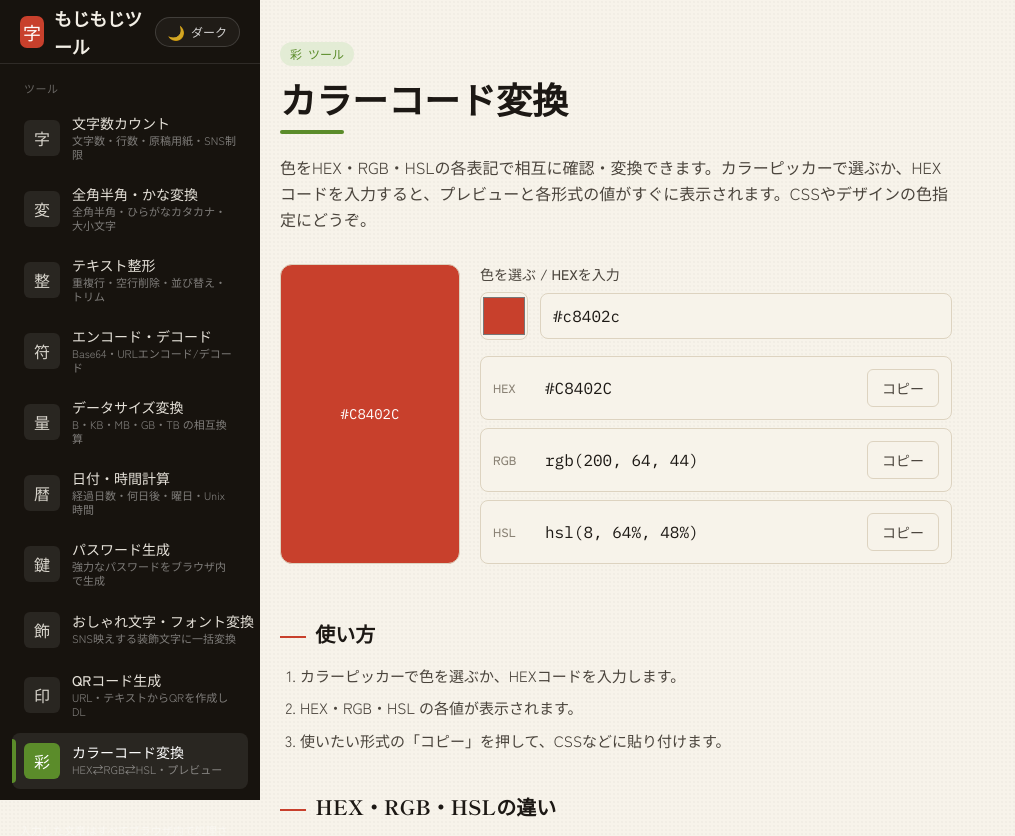
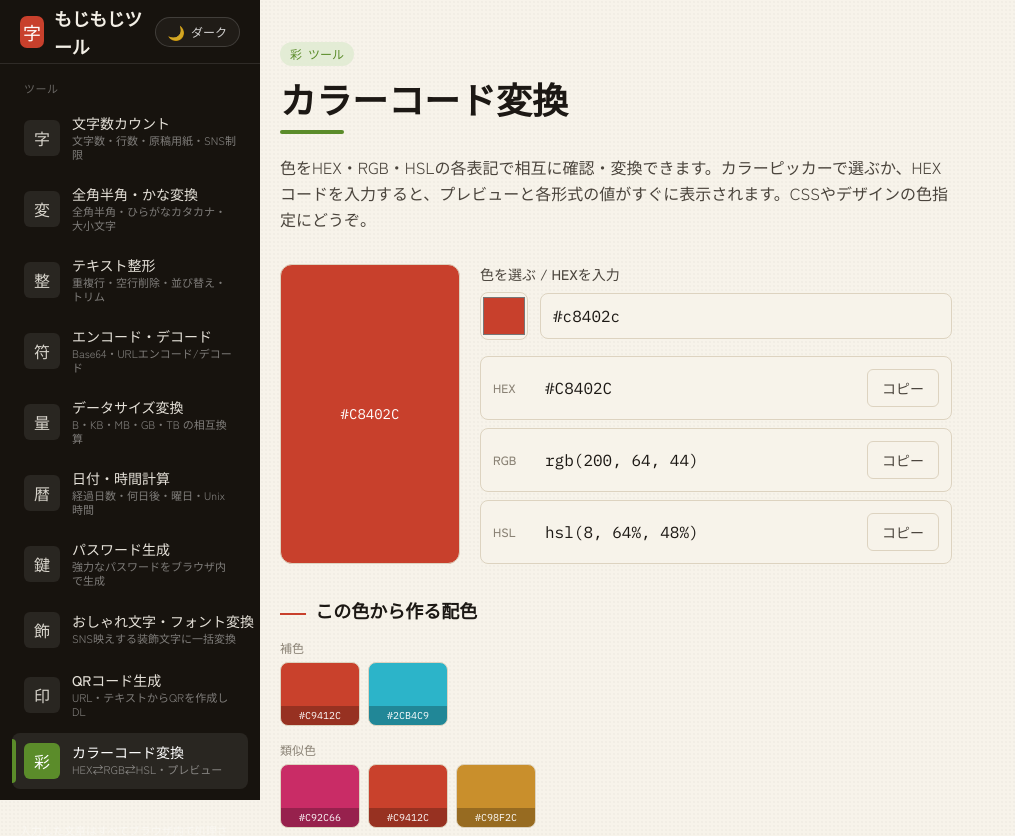
Before and after one commit to 1kuniman/mojicount, a Next.js app: page /color in a window 1280 px wide. Shown: the top 836 px of the page, without its empty margins (0-1015 px from the left). Built offline with nearby package versions, Linux system fonts and the light colour scheme.

Commit message:
小改善：QRロゴ埋め込み・カラー配色提案・おしゃれ文字デコ枠

```diff
--- a/components/ColorTool.tsx
+++ b/components/ColorTool.tsx
@@ -1,6 +1,6 @@
 "use client";
 import { useState } from "react";
-import { parseHex, rgbToHex, rgbString, hslString, readableText, type RGB } from "@/lib/color";
+import { parseHex, rgbToHex, rgbString, hslString, readableText, palette, type RGB } from "@/lib/color";
 import CopyButton from "@/components/CopyButton";
 
 export default function ColorTool() {
@@ -64,6 +64,38 @@ export default function ColorTool() {
           </div>
         </div>
       </div>
+
+      {valid && (
+        <div className="mt-8">
+          <h2 className="font-mincho text-lg font-bold text-ink rule-shu mb-4">この色から作る配色</h2>
+          <div className="space-y-4">
+            {palette(rgb).map((group) => (
+              <div key={group.name}>
+                <div className="text-xs text-ink-faint mb-1.5">{group.name}</div>
+                <div className="flex flex-wrap gap-2">
+                  {group.colors.map((hexColor, i) => (
+                    <button
+                      key={hexColor + i}
+                      onClick={() => setHex(hexColor)}
+                      title={`${hexColor}（クリックで選択）`}
+                      className="group relative w-20 h-16 rounded-lg border border-line overflow-hidden"
+                      style={{ backgroundColor: hexColor }}
+                    >
+                      <span
+                        className="absolute inset-x-0 bottom-0 text-[10px] font-mono py-0.5 text-center"
+                        style={{ backgroundColor: "rgba(0,0,0,0.25)", color: "#fff" }}
+                      >
+                        {hexColor.toUpperCase()}
+                      </span>
+                    </button>
+                  ))}
+                </div>
+              </div>
+            ))}
+          </div>
+          <p className="mt-3 text-xs text-ink-faint">色をクリックすると、その色を選び直せます。</p>
+        </div>
+      )}
     </div>
   );
 }
--- a/components/FancyTool.tsx
+++ b/components/FancyTool.tsx
@@ -1,12 +1,16 @@
 "use client";
 import { useMemo, useState } from "react";
-import { FANCY_STYLES } from "@/lib/fancy";
+import { FANCY_STYLES, FANCY_DECOS } from "@/lib/fancy";
 import CopyButton from "@/components/CopyButton";
 
 export default function FancyTool() {
   const [text, setText] = useState("Ikkei");
   const results = useMemo(
     () => FANCY_STYLES.map((s) => ({ ...s, out: text ? s.transform(text) : "" })),
+    [text]
+  );
+  const decos = useMemo(
+    () => FANCY_DECOS.map((d) => ({ ...d, out: text ? d.wrap(text) : "" })),
     [text]
   );
 
@@ -53,6 +57,20 @@ export default function FancyTool() {
           </div>
         ))}
       </div>
+
+      <div className="mt-8">
+        <h2 className="font-mincho text-lg font-bold text-ink rule-shu mb-3">囲み・デコ枠（日本語もOK）</h2>
+        <div className="space-y-2.5">
+          {decos.map((d) => (
+            <div key={d.key} className="flex items-center gap-3 rounded-xl border border-line bg-paper p-3.5">
+              <div className="min-w-0 flex-1 text-lg text-ink break-all leading-snug min-h-[1.6em]">
+                {d.out || <span className="text-ink-faint text-sm">ここに変換結果が出ます</span>}
+              </div>
+              <CopyButton text={d.out} />
+            </div>
+          ))}
+        </div>
+      </div>
     </div>
   );
 }
--- a/components/QRTool.tsx
+++ b/components/QRTool.tsx
@@ -10,6 +10,7 @@ export default function QRTool() {
   const [ecl, setEcl] = useState<ECL>("M");
   const [fg, setFg] = useState("#1c1814");
   const [bg, setBg] = useState("#ffffff");
+  const [logo, setLogo] = useState<string>("");
   const [error, setError] = useState("");
   const canvasRef = useRef<HTMLCanvasElement>(null);
 
@@ -25,9 +26,47 @@ export default function QRTool() {
       canvas,
       text,
       { width: size, margin: 2, errorCorrectionLevel: ecl, color: { dark: fg, light: bg } },
-      (err) => setError(err ? "生成できませんでした（文字数が多すぎる可能性があります）" : "")
+      (err) => {
+        if (err) {
+          setError("生成できませんでした（文字数が多すぎる可能性があります）");
+          return;
+        }
+        setError("");
+        if (!logo) return;
+        const ctx = canvas.getContext("2d");
+        if (!ctx) return;
+        const img = new Image();
+        img.onload = () => {
+          const s = canvas.width;
+          const box = s * 0.24; // ロゴ領域
+          const pad = box * 0.14;
+          const x = (s - box) / 2;
+          const y = (s - box) / 2;
+          // 白背景（角丸）
+          ctx.fillStyle = bg;
+          const r = box * 0.18;
+          ctx.beginPath();
+          ctx.moveTo(x - pad + r, y - pad);
+          ctx.arcTo(x + box + pad, y - pad, x + box + pad, y + box + pad, r);
+          ctx.arcTo(x + box + pad, y + box + pad, x - pad, y + box + pad, r);
+          ctx.arcTo(x - pad, y + box + pad, x - pad, y - pad, r);
+          ctx.arcTo(x - pad, y - pad, x + box + pad, y - pad, r);
+          ctx.closePath();
+          ctx.fill();
+          // ロゴ（正方形にフィット）
+          ctx.drawImage(img, x, y, box, box);
+        };
+        img.src = logo;
+      }
     );
-  }, [text, size, ecl, fg, bg]);
+  }, [text, size, ecl, fg, bg, logo]);
+
+  const onLogoFile = (file?: File) => {
+    if (!file) return;
+    const reader = new FileReader();
+    reader.onload = () => setLogo(typeof reader.result === "string" ? reader.result : "");
+    reader.readAsDataURL(file);
+  };
 
   const downloadPng = () => {
     const canvas = canvasRef.current;
@@ -60,9 +99,7 @@ export default function QRTool() {
   return (
     <div className="grid gap-6 lg:grid-cols-[1fr_340px]">
       <div>
-        <label className="text-sm font-medium text-ink-soft mb-2 block">
-          URL または テキスト
-        </label>
+        <label className="text-sm font-medium text-ink-soft mb-2 block">URL または テキスト</label>
         <textarea
           value={text}
           onChange={(e) => setText(e.target.value)}
@@ -75,31 +112,13 @@ export default function QRTool() {
             <label className="text-sm text-ink-soft block mb-1.5">
               サイズ <span className="font-mono text-ink-faint">{size}px</span>
             </label>
-            <input
-              type="range"
-              min={128}
-              max={640}
-              step={16}
-              value={size}
-              onChange={(e) => setSize(parseInt(e.target.value, 10))}
-              className="w-full accent-shu"
-            />
+            <input type="range" min={128} max={640} step={16} value={size} onChange={(e) => setSize(parseInt(e.target.value, 10))} className="w-full accent-shu" />
           </div>
           <div>
             <label className="text-sm text-ink-soft block mb-1.5">誤り訂正レベル</label>
             <div className="flex gap-1.5">
               {(["L", "M", "Q", "H"] as ECL[]).map((l) => (
-                <button
-                  key={l}
-                  onClick={() => setEcl(l)}
-                  className={`px-3 py-1.5 rounded-md border text-sm transition-colors ${
-                    ecl === l
-                      ? "border-shu text-shu bg-shu/5 font-medium"
-                      : "border-line text-ink-soft hover:border-shu/40"
-                  }`}
-                >
-                  {l}
-                </button>
+                <button key={l} onClick={() => setEcl(l)} className={`px-3 py-1.5 rounded-md border text-sm transition-colors ${ecl === l ? "border-shu text-shu bg-shu/5 font-medium" : "border-line text-ink-soft hover:border-shu/40"}`}>{l}</button>
               ))}
             </div>
           </div>
@@ -114,6 +133,27 @@ export default function QRTool() {
             <span className="font-mono text-xs text-ink-faint">{bg}</span>
           </label>
         </div>
+
+        {/* ロゴ埋め込み */}
+        <div className="mt-4 rounded-lg border border-line bg-paper p-3.5">
+          <div className="flex items-center justify-between gap-2 flex-wrap">
+            <span className="text-sm font-medium text-ink-soft">中央にロゴを入れる（任意）</span>
+            <div className="flex items-center gap-2">
+              <label className="text-xs font-medium px-3 py-1.5 rounded-md border border-line text-ink-soft hover:border-shu hover:text-shu cursor-pointer transition-colors">
+                画像を選ぶ
+                <input type="file" accept="image/*" className="hidden" onChange={(e) => onLogoFile(e.target.files?.[0])} />
+              </label>
+              {logo && (
+                <button onClick={() => setLogo("")} className="text-xs text-ink-faint hover:text-shu">外す</button>
+              )}
+            </div>
+          </div>
+          {logo && (
+            <p className="mt-2 text-xs text-ink-faint">
+              ロゴを入れると読み取りにくくなることがあります。誤り訂正レベルは <b className="text-shu">H</b> を推奨します。
+            </p>
+          )}
+        </div>
         {error && <p className="mt-3 text-sm text-shu">{error}</p>}
       </div>
 
@@ -122,13 +162,10 @@ export default function QRTool() {
           <canvas ref={canvasRef} className="block max-w-full h-auto rounded" />
         </div>
         <div className="mt-4 flex gap-2">
-          <button onClick={downloadPng} disabled={!text} className="px-4 py-2.5 rounded-lg bg-panel-strong text-on-strong font-medium text-sm hover:bg-shu-deep disabled:opacity-40 transition-colors">
-            PNGで保存
-          </button>
-          <button onClick={downloadSvg} disabled={!text} className="px-4 py-2.5 rounded-lg border border-line text-ink-soft font-medium text-sm hover:border-shu hover:text-shu disabled:opacity-40 transition-colors">
-            SVGで保存
-          </button>
+          <button onClick={downloadPng} disabled={!text} className="px-4 py-2.5 rounded-lg bg-panel-strong text-on-strong font-medium text-sm hover:bg-shu-deep disabled:opacity-40 transition-colors">PNGで保存</button>
+          <button onClick={downloadSvg} disabled={!text} className="px-4 py-2.5 rounded-lg border border-line text-ink-soft font-medium text-sm hover:border-shu hover:text-shu disabled:opacity-40 transition-colors">SVGで保存</button>
         </div>
+        {logo && <p className="mt-2 text-[11px] text-ink-faint text-center">※ロゴ入りはPNG保存に含まれます（SVGはコードのみ）</p>}
       </div>
     </div>
   );
--- a/lib/color.ts
+++ b/lib/color.ts
@@ -51,3 +51,44 @@ export function readableText({ r, g, b }: RGB): string {
   const lum = (0.299 * r + 0.587 * g + 0.114 * b) / 255;
   return lum > 0.6 ? "#1c1814" : "#ffffff";
 }
+
+export function hslToRgb(h: number, s: number, l: number): RGB {
+  const sn = s / 100, ln = l / 100;
+  const c = (1 - Math.abs(2 * ln - 1)) * sn;
+  const hp = ((h % 360) + 360) % 360 / 60;
+  const x = c * (1 - Math.abs((hp % 2) - 1));
+  let r1 = 0, g1 = 0, b1 = 0;
+  if (hp < 1) [r1, g1, b1] = [c, x, 0];
+  else if (hp < 2) [r1, g1, b1] = [x, c, 0];
+  else if (hp < 3) [r1, g1, b1] = [0, c, x];
+  else if (hp < 4) [r1, g1, b1] = [0, x, c];
+  else if (hp < 5) [r1, g1, b1] = [x, 0, c];
+  else [r1, g1, b1] = [c, 0, x];
+  const m = ln - c / 2;
+  return {
+    r: Math.round((r1 + m) * 255),
+    g: Math.round((g1 + m) * 255),
+    b: Math.round((b1 + m) * 255),
+  };
+}
+
+// ベース色から配色を生成（hueシフト/明度バリエーション）
+export function palette(rgb: RGB): { name: string; colors: string[] }[] {
+  const { h, s, l } = rgbToHsl(rgb);
+  const hx = (hh: number, ss: number, ll: number) => rgbToHex(hslToRgb(hh, ss, ll));
+  return [
+    { name: "補色", colors: [hx(h, s, l), hx(h + 180, s, l)] },
+    { name: "類似色", colors: [hx(h - 30, s, l), hx(h, s, l), hx(h + 30, s, l)] },
+    { name: "トライアド", colors: [hx(h, s, l), hx(h + 120, s, l), hx(h + 240, s, l)] },
+    {
+      name: "明度バリエーション",
+      colors: [
+        hx(h, s, Math.min(92, l + 30)),
+        hx(h, s, Math.min(80, l + 15)),
+        hx(h, s, l),
+        hx(h, s, Math.max(20, l - 15)),
+        hx(h, s, Math.max(8, l - 30)),
+      ],
+    },
+  ];
+}
```
Also changed, not shown: lib/fancy.ts (+19 -0 lines).
